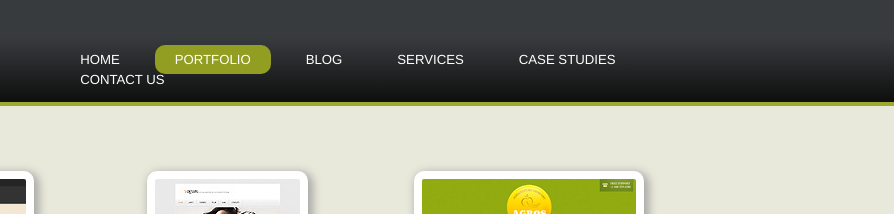
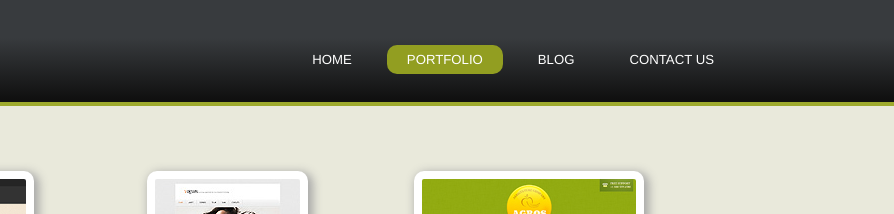
Before and after one commit to SAEBelgradeWeb/expo.net, a plain HTML site: page portfolio.html in a window 1280 px wide. Shown: the top 214 px of the page, 386-1280 px from the left. Drawn offline with nearby package versions, Linux system fonts and the light colour scheme.

Commit message:
portfololio

```diff
--- a/portfolio.html
+++ b/portfolio.html
@@ -67,8 +67,6 @@
         					    <li><a href="index.html" id="home">Home</a></li>
         					    <li><a class="selected" href="portfolio.html">Portfolio</a></li>
         					    <li><a href="#">Blog</a></li>
-        					    <li><a href="#">Services</a></li>
-        					    <li><a href="#">Case studies</a></li>
         					    <li><a href="#">Contact us</a></li>
         				    </ul>
         			    </nav>
```
Also changed, not shown: index.html (+1 -1 lines).
